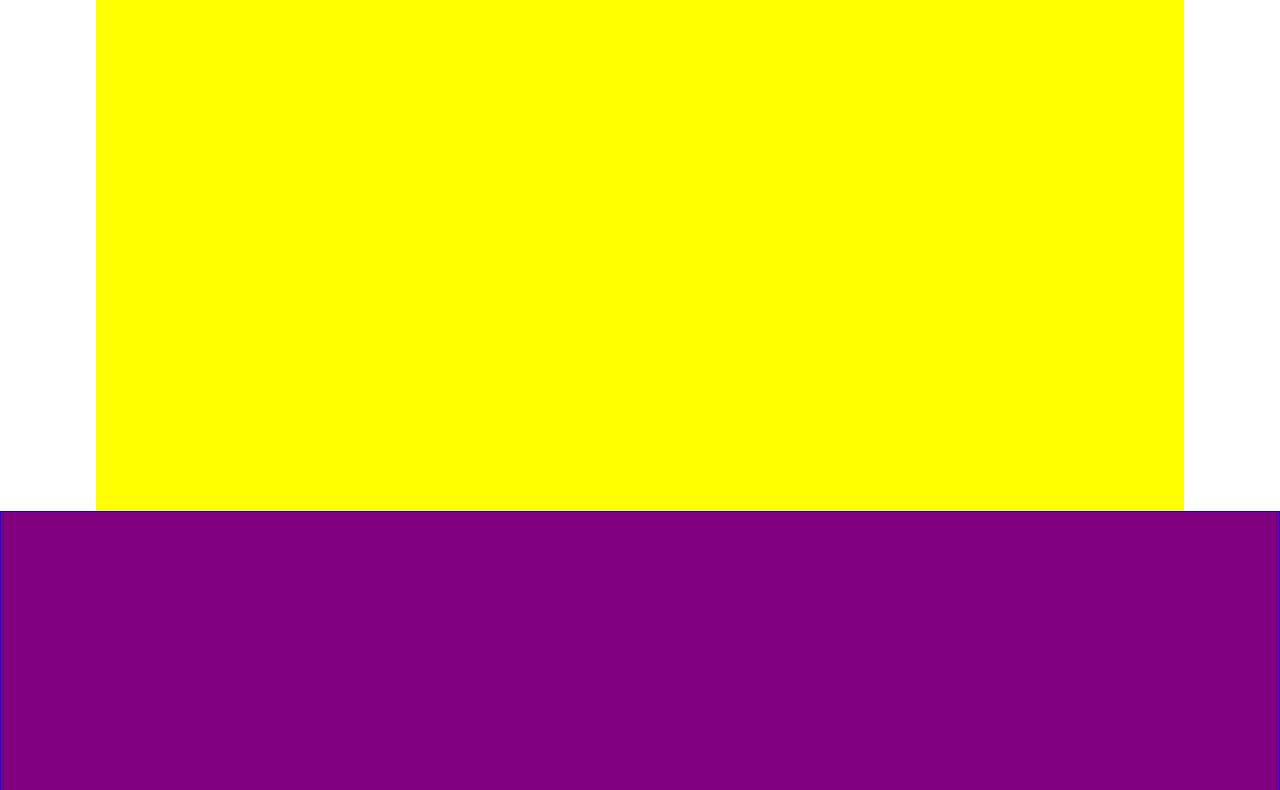
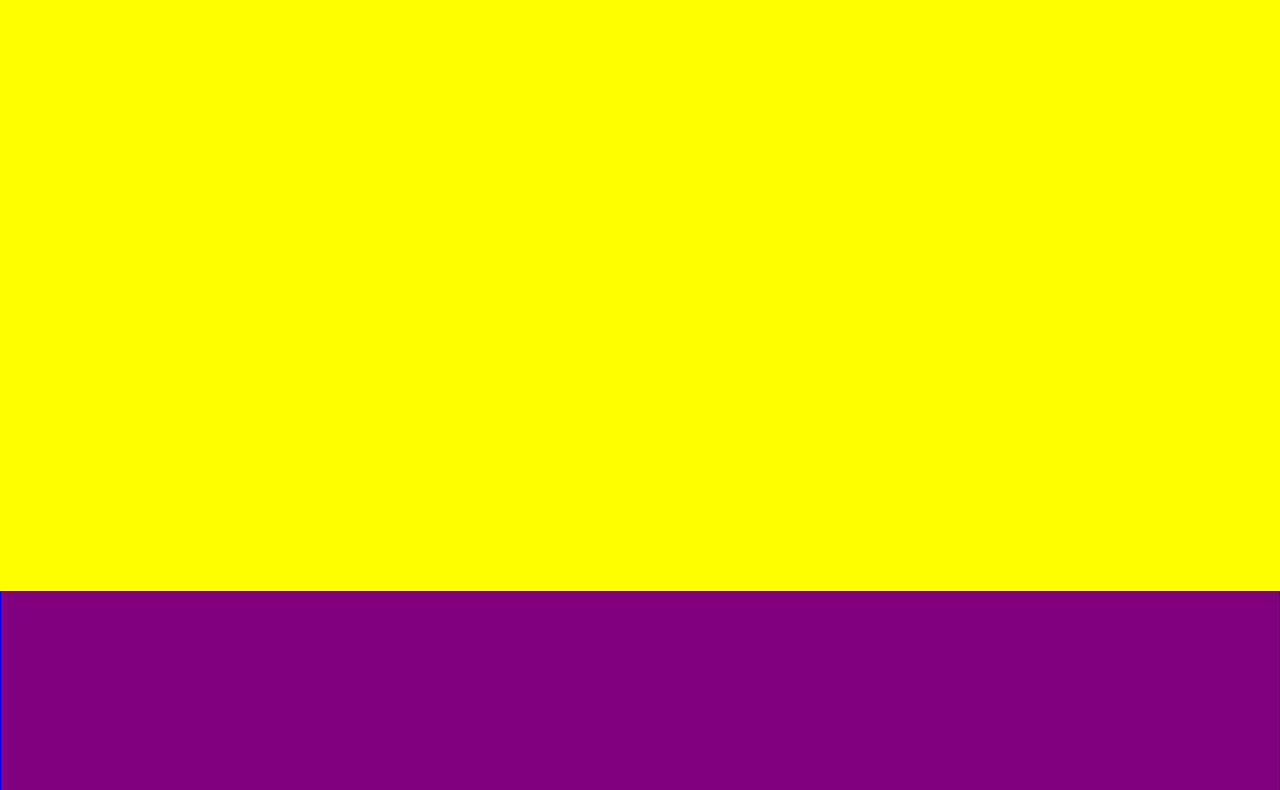
Before and after one commit to Matt0472/node-sass-teambit, a website: page index.html in a window 1280 px wide. Shown: the part 89-879 px from the top of the page. Drawn offline with Linux system fonts and the light colour scheme.

Commit message:
margin top al jumbotron

```diff
--- a/src/partials/_common.scss
+++ b/src/partials/_common.scss
@@ -34,8 +34,7 @@ a {
 }
 .jumbotron {
   height: 600px;
-  width: 85%;
-  margin: auto;
+  margin-top: 80px;
   background-color: yellow;
 }
 main {
```
Also changed, not shown: dist/app.css.
